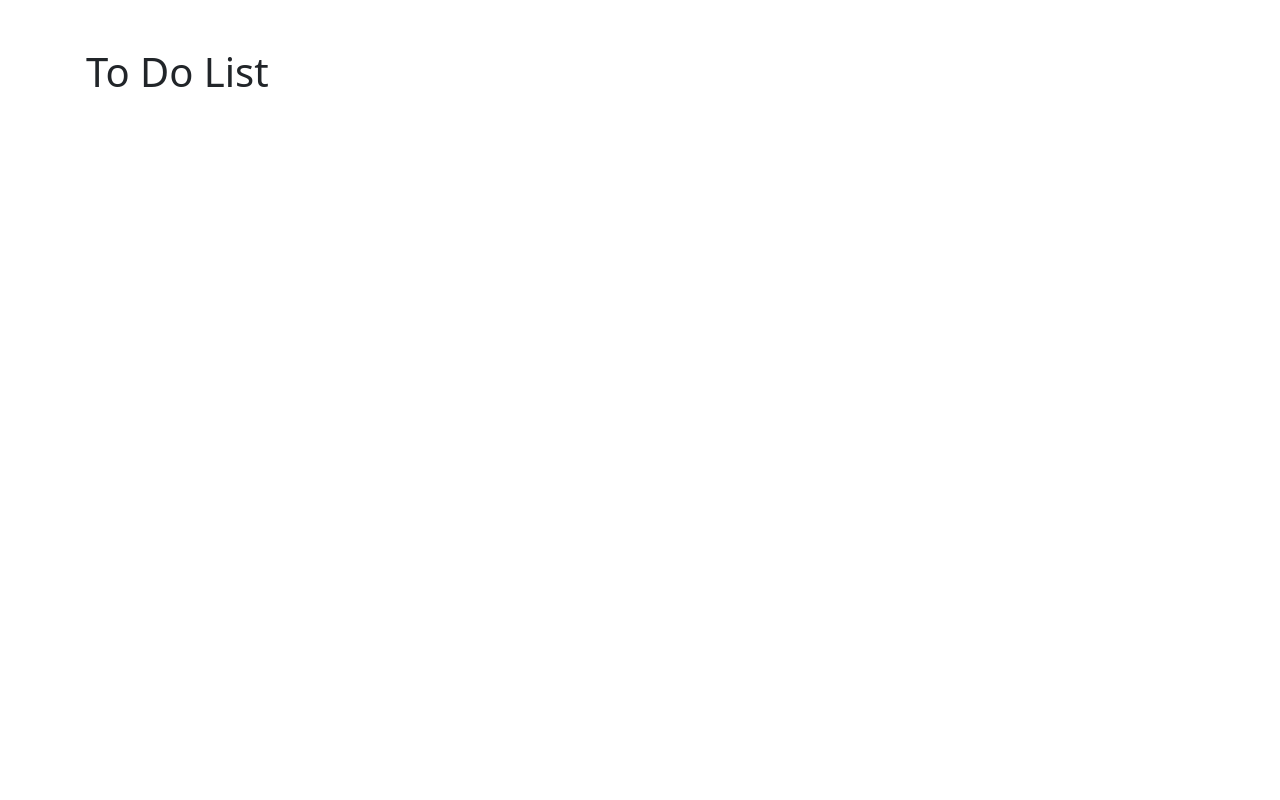
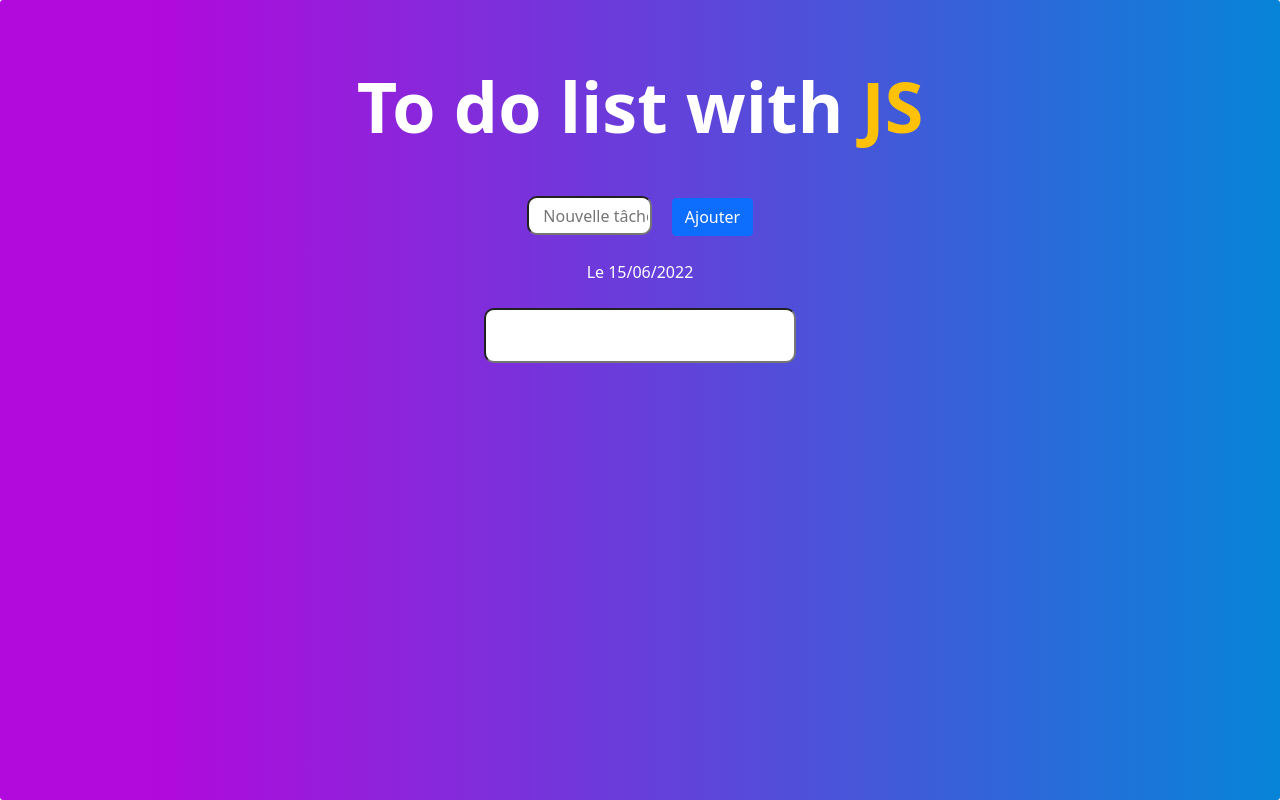
Before and after one commit to ElskaWitch/to-do-list, a plain HTML site: page index.html in a window 1280 px wide. Drawn offline with nearby package versions, Linux system fonts and the light colour scheme.

Commit message:
second commit

```diff
--- /dev/null
+++ b/css/style.css
@@ -0,0 +1,25 @@
+.bg {
+  background: rgb(229, 126, 255);
+  background: linear-gradient(
+    90deg,
+    rgba(178, 9, 220) 12%,
+    rgba(6, 132, 216, 1) 100%
+  );
+}
+.barre1 {
+  width: 10%;
+  height: 39px;
+}
+.barre2 {
+  width: 25%;
+  height: 55px;
+}
+.barre1,
+.barre2 {
+  border-radius: 10px;
+}
+
+h1 {
+  font-size: 70px;
+  font-weight: 700;
+}
--- a/index.html
+++ b/index.html
@@ -9,11 +9,31 @@
       integrity="sha384-r4NyP46KrjDleawBgD5tp8Y7UzmLA05oM1iAEQ17CSuDqnUK2+k9luXQOfXJCJ4I"
       crossorigin="anonymous"
     />
+    <!-- link css -->
+    <link rel="stylesheet" href="css/style.css" />
     <title>To Do List</title>
   </head>
   <body>
-    <div class="container mt-5">
-      <h1>To Do List</h1>
+    <div class="bg card-img-overlay">
+      <div class="container text-center mt-5 text-white">
+        <h1>To do list with <span class="text-warning">JS</span></h1>
+      </div>
+      <div class="text-center mt-5">
+        <input
+          type="text"
+          class="mr-3 barre1"
+          placeholder="   Nouvelle tâche..."
+        />
+        <button class="rounded bg-primary text-white border-primary btn">
+          Ajouter
+        </button>
+      </div>
+      <div class="text-center text-white mt-4">
+        <p>Le 15/06/2022</p>
+      </div>
+      <div class="text-center mt-4">
+        <input type="text" class="barre2" />
+      </div>
     </div>
 
     <!--link js-->
```
